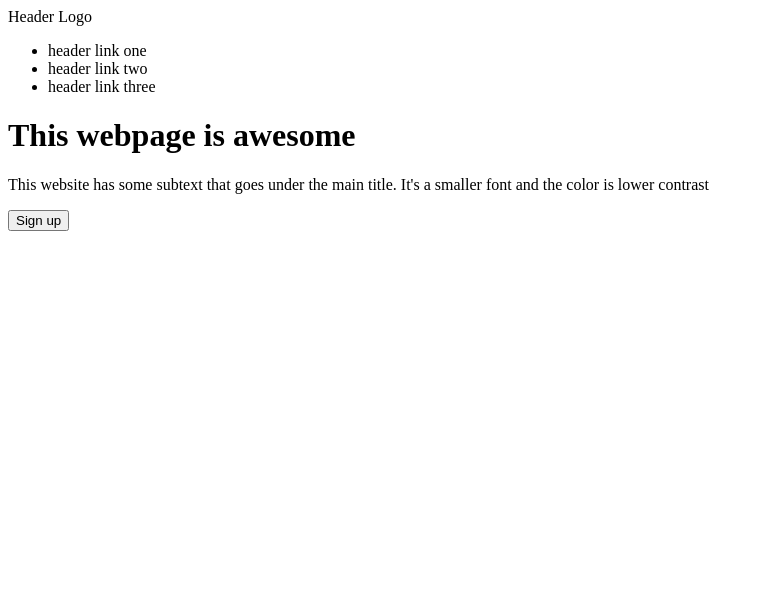
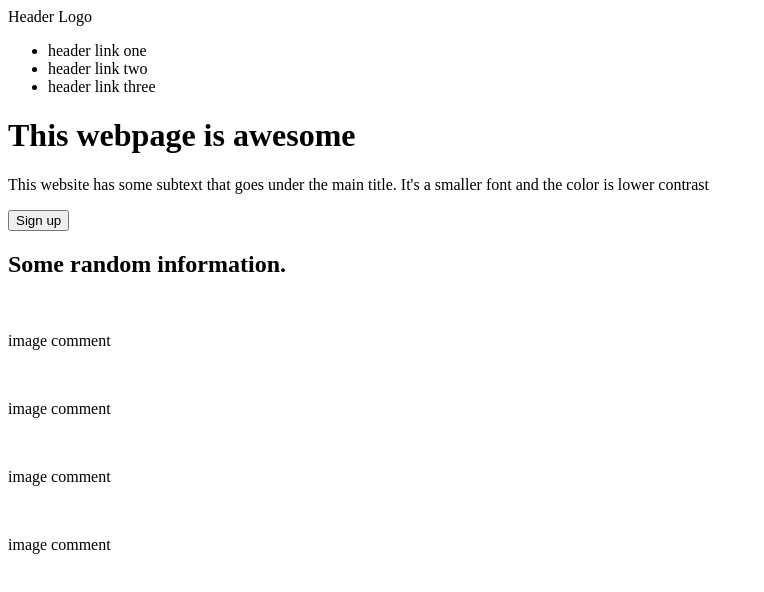
Before and after one commit to adrien-dimitri/landing-page, a plain HTML site: page index.html in a window 1280 px wide. Shown: the whole page, without its empty margins (0-764 px from the left). Drawn offline with Linux system fonts and the light colour scheme.

Commit message:
filled middle

```diff
--- a/index.html
+++ b/index.html
@@ -27,7 +27,11 @@
     </div>
 
     <div class="middle">
-
+        <h2>Some random information.</h2>
+        <img> <p>image comment</p>
+        <img> <p>image comment</p>
+        <img> <p>image comment</p>
+        <img> <p>image comment</p>
     </div>
 
     <div class="bottom">
```
